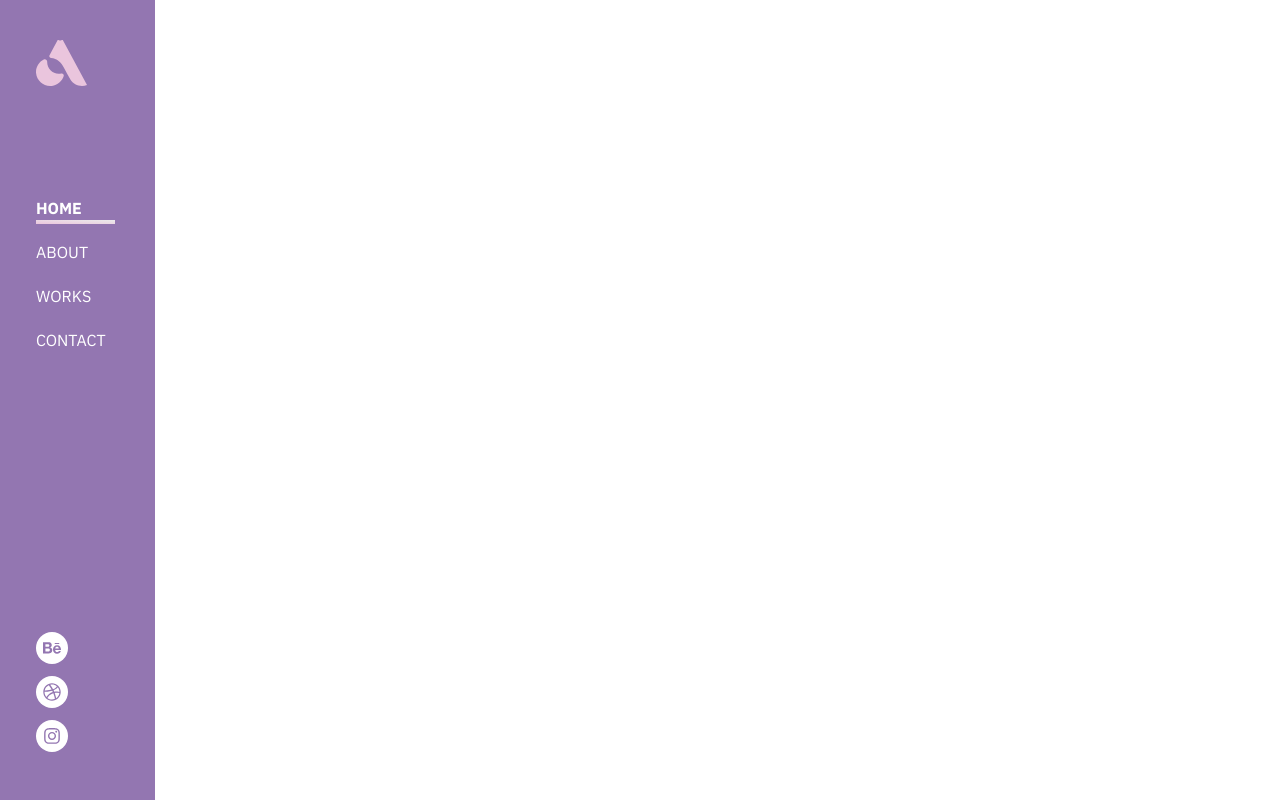
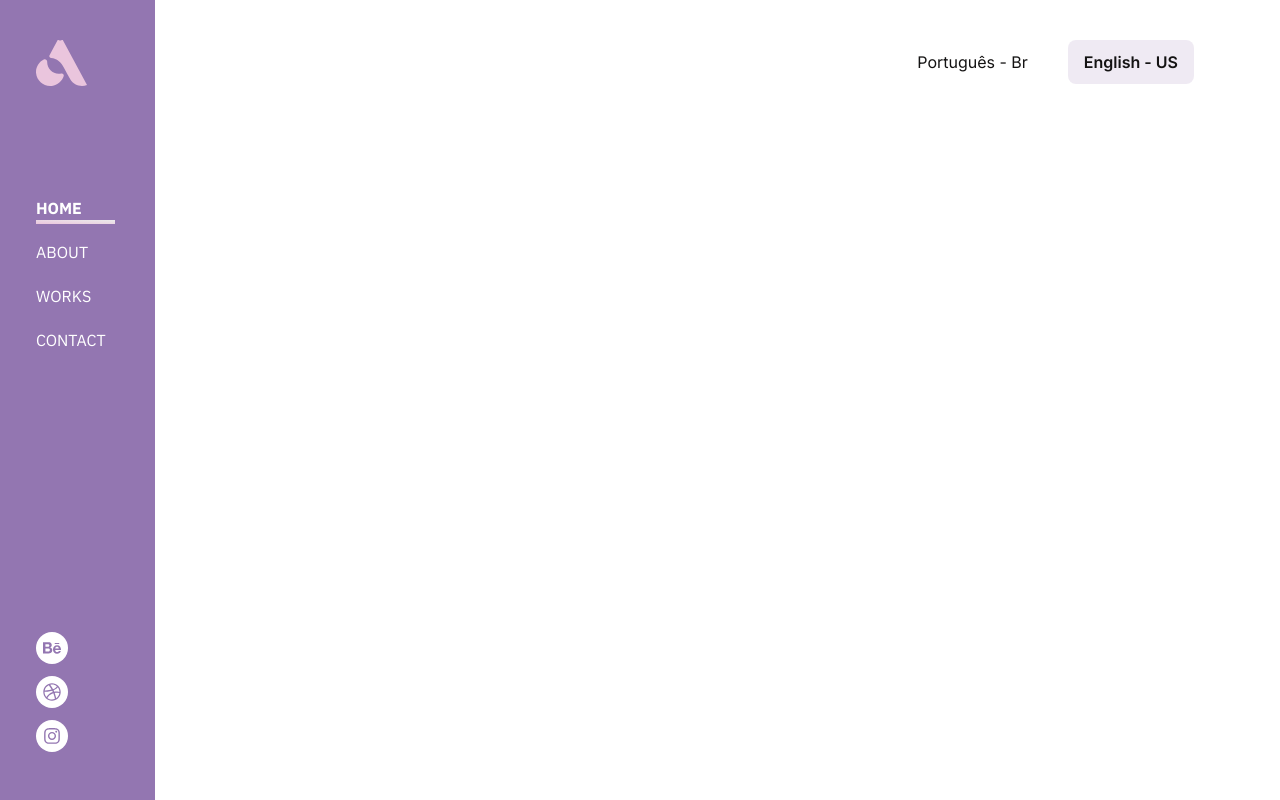
Before and after one commit to vbruno96/ana-portifolio, a Next.js app: page / in a window 1280 px wide. Built offline with nearby package versions, Linux system fonts and the light colour scheme.

Commit message:
feat: create header of layout and add padding on main box

```diff
--- a/src/app/layout.tsx
+++ b/src/app/layout.tsx
@@ -31,7 +31,17 @@ export default function RootLayout({
     >
       <body className="font-inter">
         <Sidebar />
-        {children}
+        <main className="ml-[9.6875rem] w-[calc(100vw-9.6875rem)] pl-[7.5rem] pr-[3.125rem] pt-10">
+          <header className="flex items-center justify-end gap-6 pr-9">
+            <button className="font-base rounded-lg px-4 py-[0.625rem] text-black transition hover:bg-purple hover:bg-opacity-15 hover:font-semibold">
+              Português - Br
+            </button>
+            <button className="font-base rounded-lg bg-purple bg-opacity-15 px-4 py-[0.625rem] font-semibold text-black transition hover:bg-purple hover:bg-opacity-15 hover:font-semibold">
+              English - US
+            </button>
+          </header>
+          {children}
+        </main>
       </body>
     </html>
   )
```
